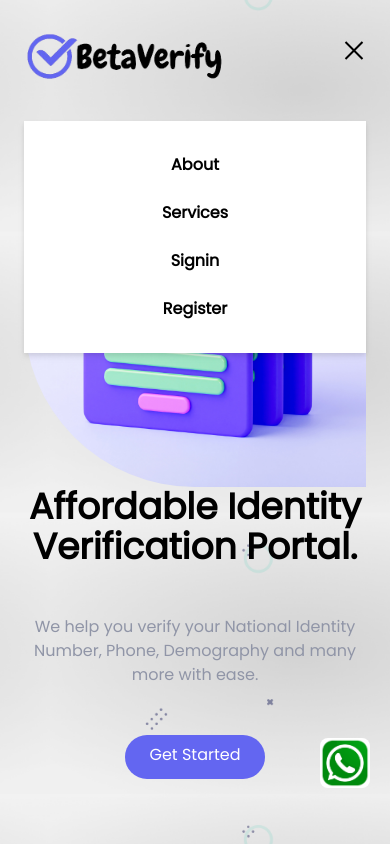
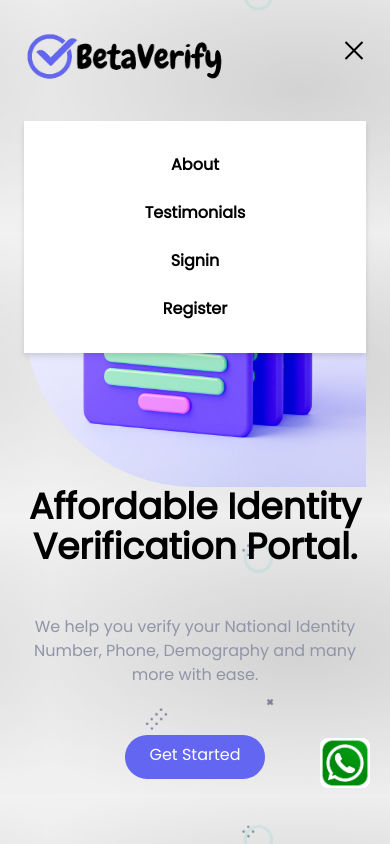
Before and after one commit to Maxzeno/verify_app_frontend, a React (Create React App) app: page / in a window 390 px wide. Both pictures are taken after a click on the button 354 px from the left and 52 px from the top of the page. Shown: the top 844 px of the page. Built offline with nearby package versions, Linux system fonts and the light colour scheme; no server answers.

Commit message:
worked on small screen navigation in navbar

```diff
--- a/src/components/Navbar.jsx
+++ b/src/components/Navbar.jsx
@@ -115,8 +115,12 @@
               : "absolute flex-col items-center hidden self-end py-8 mt-10 space-y-6 font-bold bg-white sm:w-auto sm:self-center left-6 right-6 drop-shadow-md"
           }
         >
-          <Link to="#about">About</Link>
-          <Link to="#testimonials">Services</Link>
+          <Link onClick={handleClick} to="#about">
+            About
+          </Link>
+          <Link onClick={handleClick} to="#testimonials">
+            Testimonials
+          </Link>
           <Link to="/login">Signin</Link>
           <Link to="/register">Register</Link>
         </div>
```
